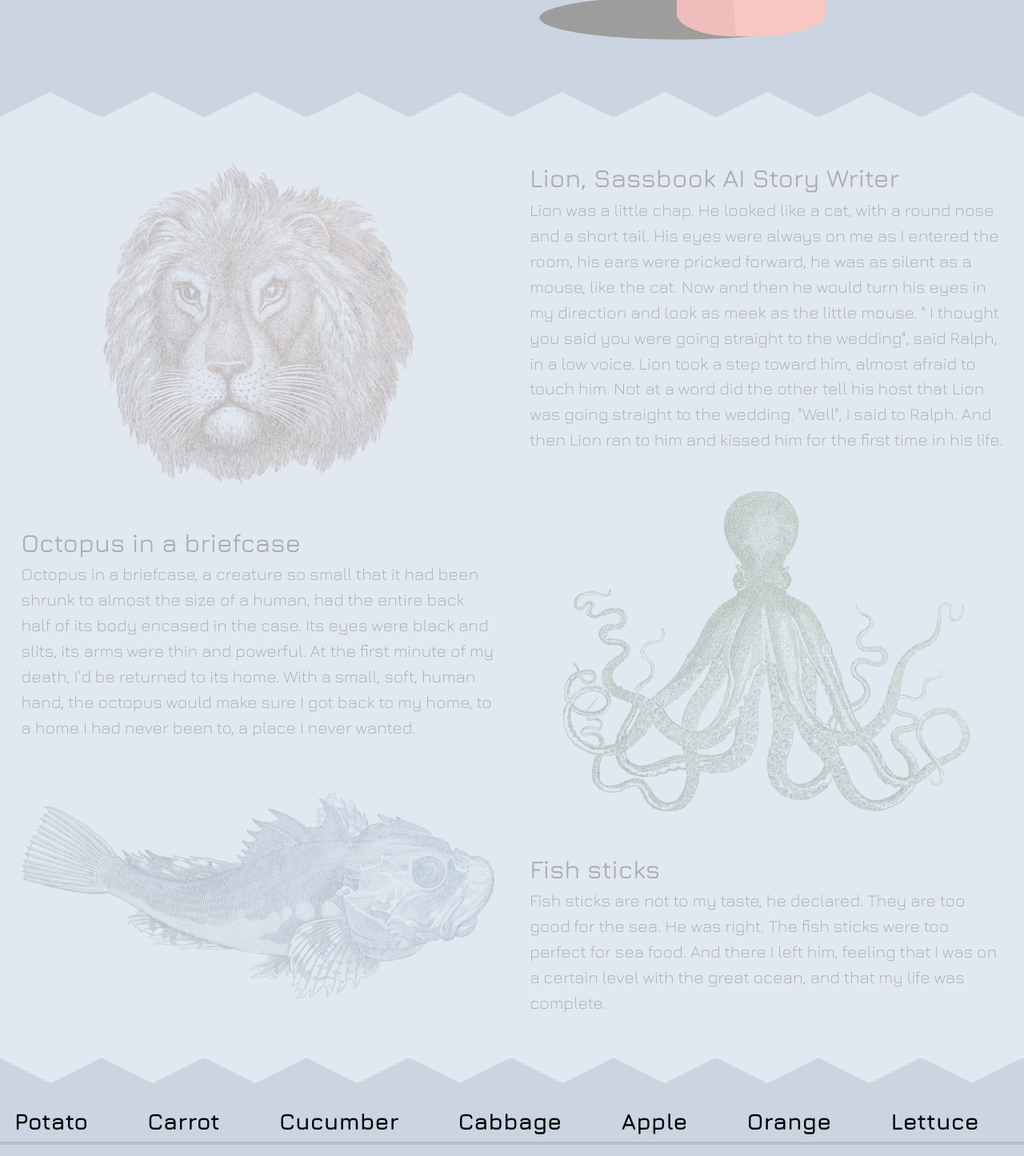
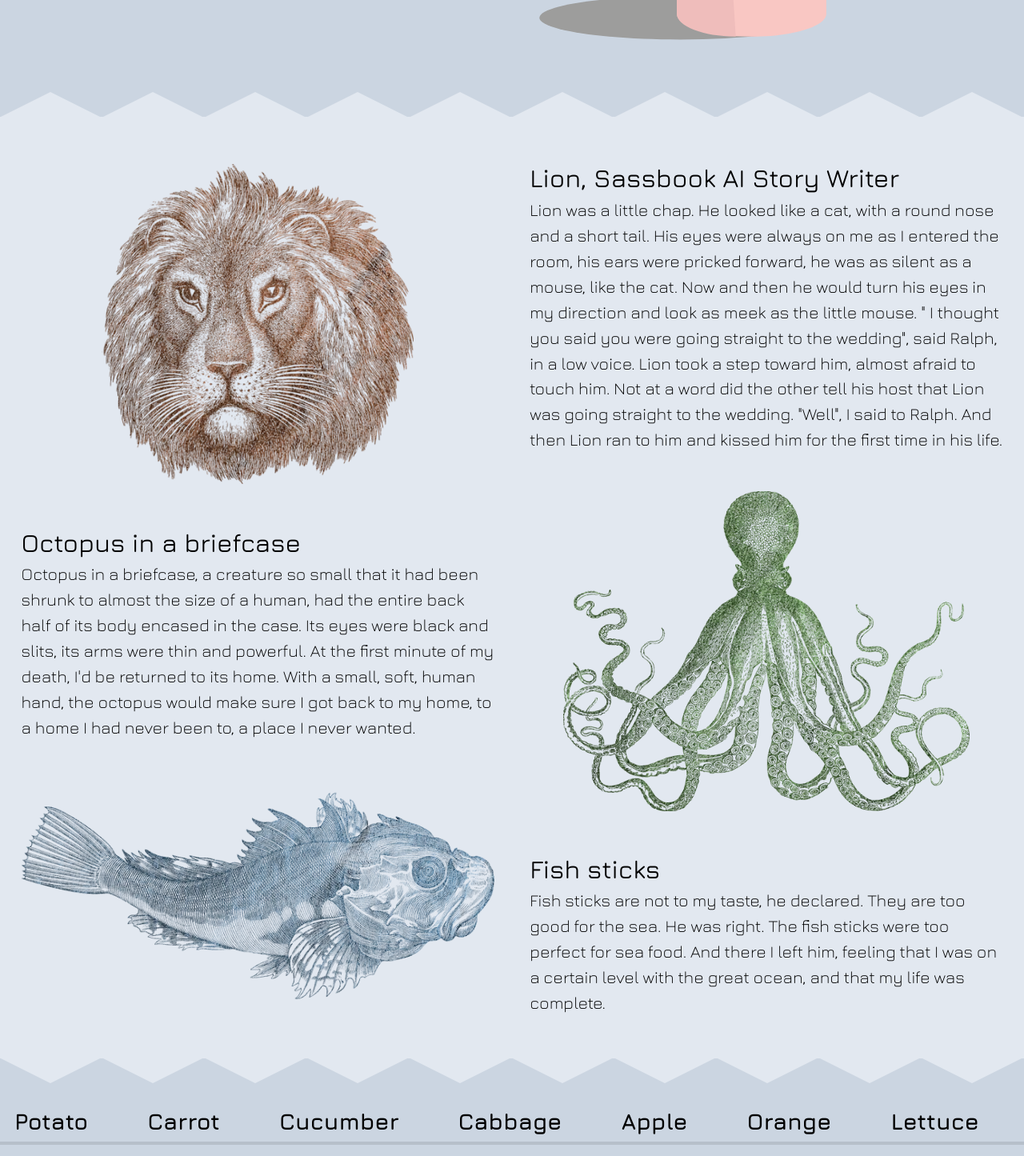
Before and after one commit to LTeemu/Thesis, a Next.js app: page / in a window 1280 px wide. Shown: the part 566-2011 px from the top of the page at 80% size. Built offline with nearby package versions, Linux system fonts and the light colour scheme.

Commit message:
Home grid animation change

```diff
--- a/pages/index.js
+++ b/pages/index.js
@@ -12,16 +12,22 @@ const Index = () => {
 	const { theme } = useTheme()
 
 	useEffect(() => {
-		gsap.utils.toArray('.fadein').forEach((element) => {
+		gsap.utils.toArray('.fadein').forEach((element, i) => {
 			gsap.fromTo(element,
-				{ y: 0, opacity: 0.25 },
 				{
-					y: 0, ease: 'linear', opacity: 1, duration: 0.5,
+					opacity: 0,
+					xPercent: window.innerWidth < 768 //md:
+						? (i + 1) % 2 === 0 ? 20 : -20
+						: (i + 1) % 2 === 0 && i !== 3 || i === 2 ? 20 : -20
+				},
+				{
+					xPercent: 0, opacity: 1, duration: 1, ease: "power2",
 					scrollTrigger: {
+						once: true,
 						trigger: element,
-						start: 'top 87.5%',
-						end: 'bottom 12.5%',
-						toggleActions: 'play reverse play reverse'
+						start: 'top 100%',
+						//end: 'bottom 10%',
+						toggleActions: 'play complete play complete'
 					},
 				}
 			)
@@ -69,7 +75,7 @@ const Index = () => {
 
 				<div className='flex flex-col items-center w-screen bg-lightsecondary dark:bg-darksecondary'>
 					<div className='grid grid-cols-1 gap-10 px-6 py-12 md:grid-cols-2 max-w-[1400px]'>
-						<div className='relative row-span-2 min-h-[300px] max-h-[400px] h-full w-full grid place-self-center dark:saturate-[0.6] fadein'>
+						<div className='relative row-span-2 min-h-[300px] max-h-[400px] h-full w-full grid place-self-center dark:saturate-[0.6] opacity-0 fadein'>
 							<Image
 								src={theme == 'dark' ? '/static/images/gold.webp' : '/static/images/stonebrown.webp'}
 								alt='Lion'
@@ -81,12 +87,12 @@ const Index = () => {
 							/>
 						</div>
 
-						<div className='row-span-1 fadein'>
+						<div className='row-span-1 opacity-0 fadein'>
 							<h2 className='dark:animate-textColor'>Lion, Sassbook AI Story Writer</h2>
 							<p>Lion was a little chap. He looked like a cat, with a round nose and a short tail. His eyes were always on me as I entered the room, his ears were pricked forward, he was as silent as a mouse, like the cat. Now and then he would turn his eyes in my direction and look as meek as the little mouse. &quot; I thought you said you were going straight to the wedding&quot;, said Ralph, in a low voice. Lion took a step toward him, almost afraid to touch him. Not at a word did the other tell his host that Lion was going straight to the wedding. &quot;Well&quot;, I said to Ralph. And then Lion ran to him and kissed him for the first time in his life.</p>
 						</div>
 
-						<div className='relative row-span-2 md:row-span-3 min-h-[300px] max-h-[400px] h-full w-full grid place-self-center fadein'>
+						<div className='relative row-span-2 md:row-span-3 min-h-[300px] max-h-[400px] h-full w-full grid place-self-center opacity-0 fadein'>
 							<Image
 								src={theme == 'dark' ? '/static/images/floral.webp' : '/static/images/stonegreen.webp'}
 								alt='Octopus'
@@ -98,12 +104,12 @@ const Index = () => {
 							/>
 						</div>
 
-						<div className='row-span-1 fadein'>
+						<div className='row-span-1 opacity-0 fadein'>
 							<h2 className='dark:animate-textColor'>Octopus in a briefcase</h2>
 							<p>Octopus in a briefcase, a creature so small that it had been shrunk to almost the size of a human, had the entire back half of its body encased in the case. Its eyes were black and slits, its arms were thin and powerful. At the first minute of my death, I&apos;d be returned to its home. With a small, soft, human hand, the octopus would make sure I got back to my home, to a home I had never been to, a place I never wanted.</p>
 						</div>
 
-						<div className='relative row-span-2 min-h-[300px] max-h-[400px] h-full w-full grid place-self-center fadein'>
+						<div className='relative row-span-2 min-h-[300px] max-h-[400px] h-full w-full grid place-self-center opacity-0  fadein'>
 							<Image
 								src={theme == 'dark' ? '/static/images/sea.webp' : '/static/images/stoneblue.webp'}
 								alt='Fish'
@@ -115,7 +121,7 @@ const Index = () => {
 							/>
 						</div>
 
-						<div className='row-span-1 fadein'>
+						<div className='row-span-1 opacity-0 fadein'>
 							<h2 className='dark:animate-textColor'>Fish sticks</h2>
 							<p>Fish sticks are not to my taste, he declared. They are too good for the sea. He was right. The fish sticks were too perfect for sea food. And there I left him, feeling that I was on a certain level with the great ocean, and that my life was complete.</p>
 						</div>
```
Also changed, not shown: 1 other file (tests, documents, lock files or other folders).
